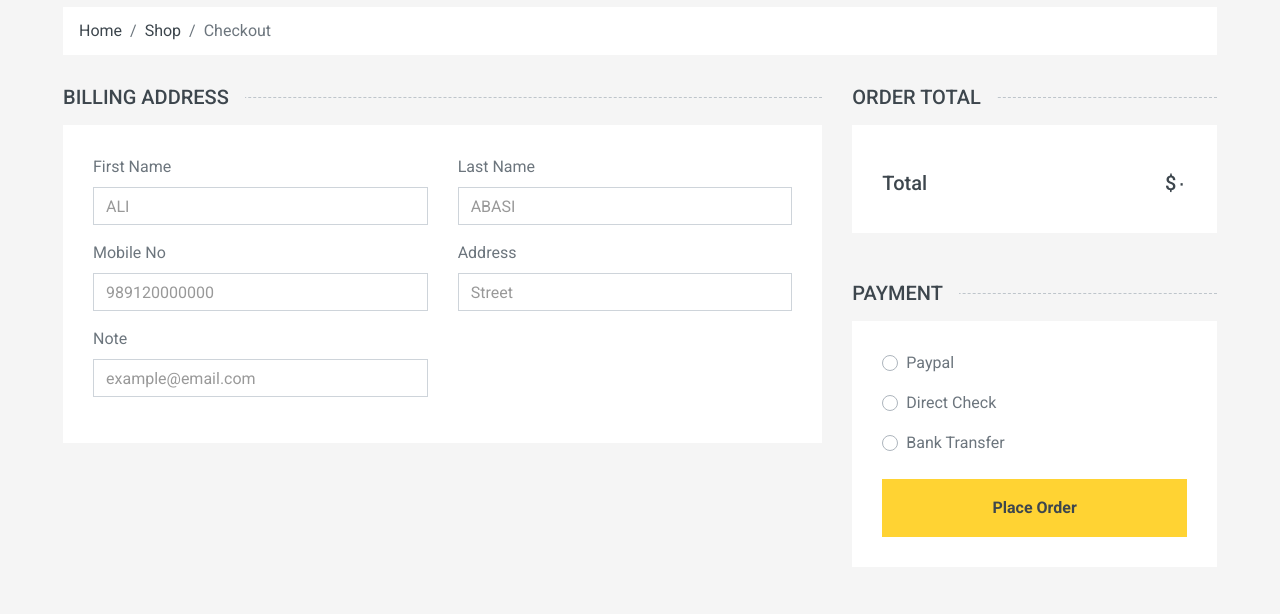
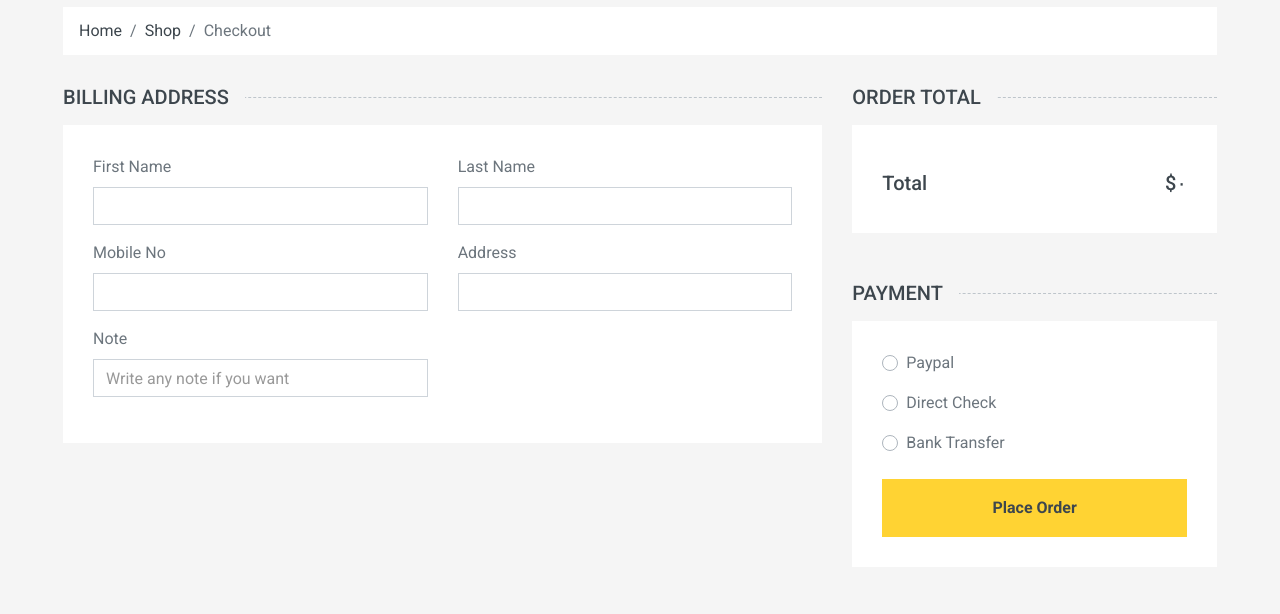
Before and after one commit to MRFAKE2002/work_project_onlineshop, a Django app: template order/templates/order/order_created.html in a window 1280 px wide. Shown: the part 200-814 px from the top of the page. Run offline with Django 4.2, Linux system fonts and the light colour scheme; the template is opened without the code that fills it, so the values that code supplies are empty; parts of the project's set-up code (start-up, migrations or seed data) failed here and were passed over; some libraries are stand-ins or nearby versions.

Commit message:
make something better

```diff
--- a/cart/cart.py
+++ b/cart/cart.py
@@ -81,7 +81,6 @@ class Cart:
     def clear(self):
         del self.session['cart']
 
-        messages.error(self.request, _('The cart has cleared.'))
 
         self.save()
 
--- a/cart/views.py
+++ b/cart/views.py
@@ -1,5 +1,7 @@
 from django.shortcuts import render, get_object_or_404, redirect
 from django.views.decorators.http import require_POST
+from django.contrib import messages
+from django.utils.translation import gettext as _
 
 from .cart import Cart
 from .forms import AddProductToCartForm
@@ -59,4 +61,6 @@ def clear_cart_view(request):
 
     cart.clear()
 
+    messages.error(request, _('The cart has cleared.'))
+
     return redirect('cart:cart_details_page')
--- a/order/templates/order/order_created.html
+++ b/order/templates/order/order_created.html
@@ -41,23 +41,23 @@
                     <div class="row">
                         <div class="col-md-6 form-group">
                             <label for="first_name"> {% trans "First Name"%}</label>
-                            <input name="first_name" id="first_name" class="form-control" type="text" placeholder="ALI">
+                            <input name="first_name" id="first_name" class="form-control" type="text">
                         </div>
                         <div class="col-md-6 form-group">
                             <label for="last_name">{% trans "Last Name"%}</label>
-                            <input name="last_name" id="last_name" class="form-control" type="text" placeholder="ABASI">
+                            <input name="last_name" id="last_name" class="form-control" type="text">
                         </div>
                         <div class="col-md-6 form-group">
                             <label for="phone">{% trans "Mobile No"%}</label>
-                            <input name="phone" id="phone" class="form-control" type="text" placeholder="989120000000">
+                            <input name="phone" id="phone" class="form-control" type="text" >
                         </div>
                         <div class="col-md-6 form-group">
                             <label for="Address">{% trans "Address"%}</label>
-                            <input name="address" id="Address" class="form-control" type="text" placeholder="Street">
+                            <input name="address" id="Address" class="form-control" type="text" >
                         </div>
                         <div class="col-md-6 form-group">
                             <label for="note">{% trans "Note"%}</label>
-                            <input name="note" id="note" class="form-control" type="text" placeholder="example@email.com">
+                            <input name="note" id="note" class="form-control" type="text" placeholder="{% trans "Write any note if you want" %}">
                         </div>
                     </div>
                 </div>
```
Also changed, not shown: order/views.py (+18 -3 lines).
